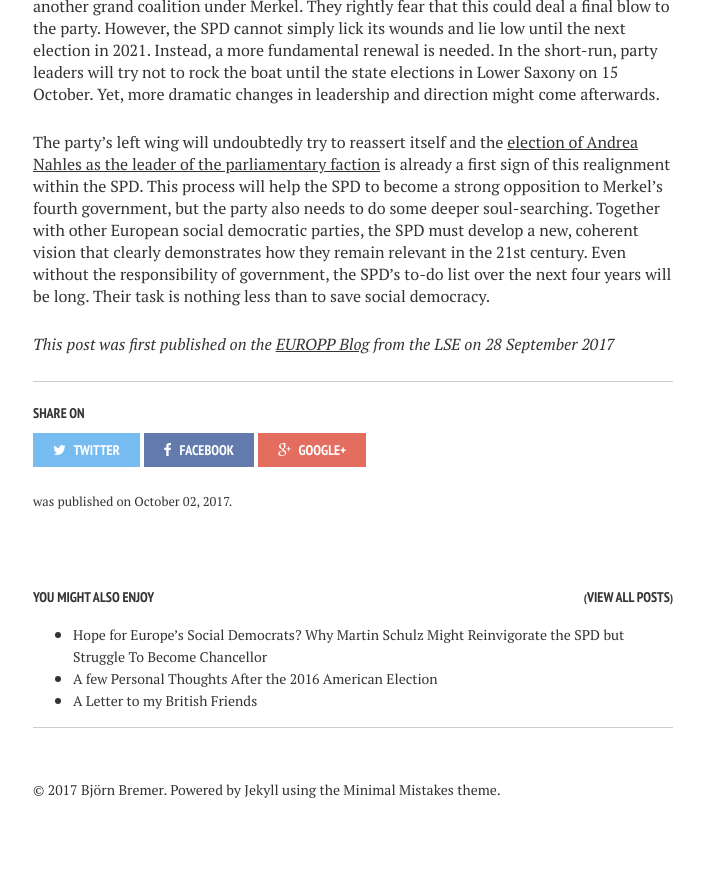
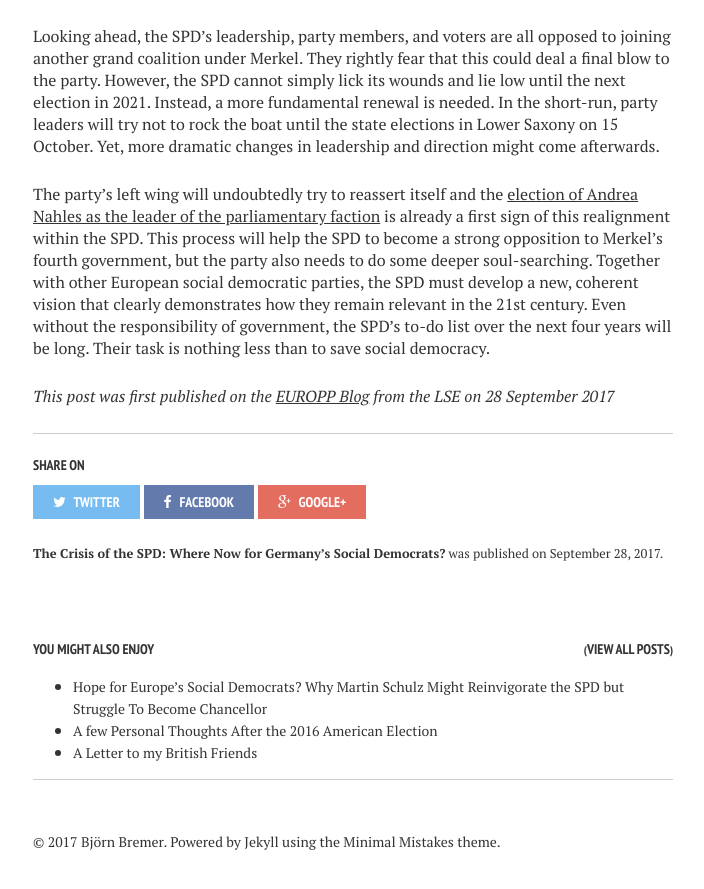
Before and after one commit to bjoernbremer/bjoernbremer.github.io, a Jekyll site: the page built from _posts/2017-09-28-the-crisis-of-the-spd.md, in a window 1280 px wide and 900 px high, scrolled down 3582 px. Shown: the top 889 px of the window, without its empty margins (287-991 px from the left). Built offline with Jekyll 4.4.1, drawn with Linux system fonts in a browser that asks for light colours; nearby versions of some CDN libraries; our own code applies the rules of GitHub Pages for plain Markdown files; before the commit the page ends 4430 px from its top, so only the background shows below that; some of the changed text lies outside the part shown.

Commit message:
new blog post

```diff
--- a/_posts/2017-09-28-the-crisis-of-the-spd.md
+++ b/_posts/2017-09-28-the-crisis-of-the-spd.md
@@ -1,6 +1,6 @@
 ---
 layout: post
-title: The crisis of the SPD: Where now for Germany’s social democrats?
+title: "The Crisis of the SPD: Where Now for Germany’s Social Democrats?"
 excerpt: ""
 tags: [German election, SPD, crisis of social democracy]
 comments: true
```
